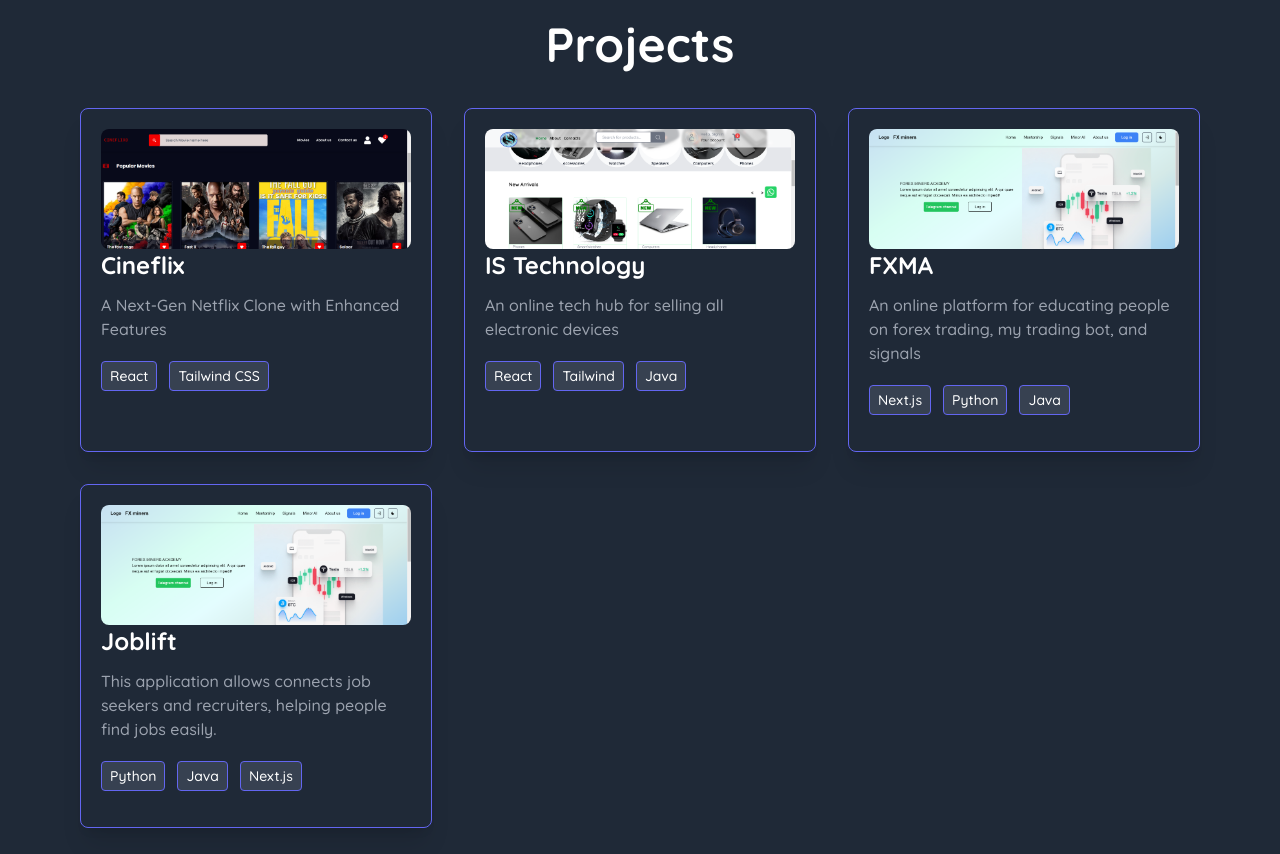
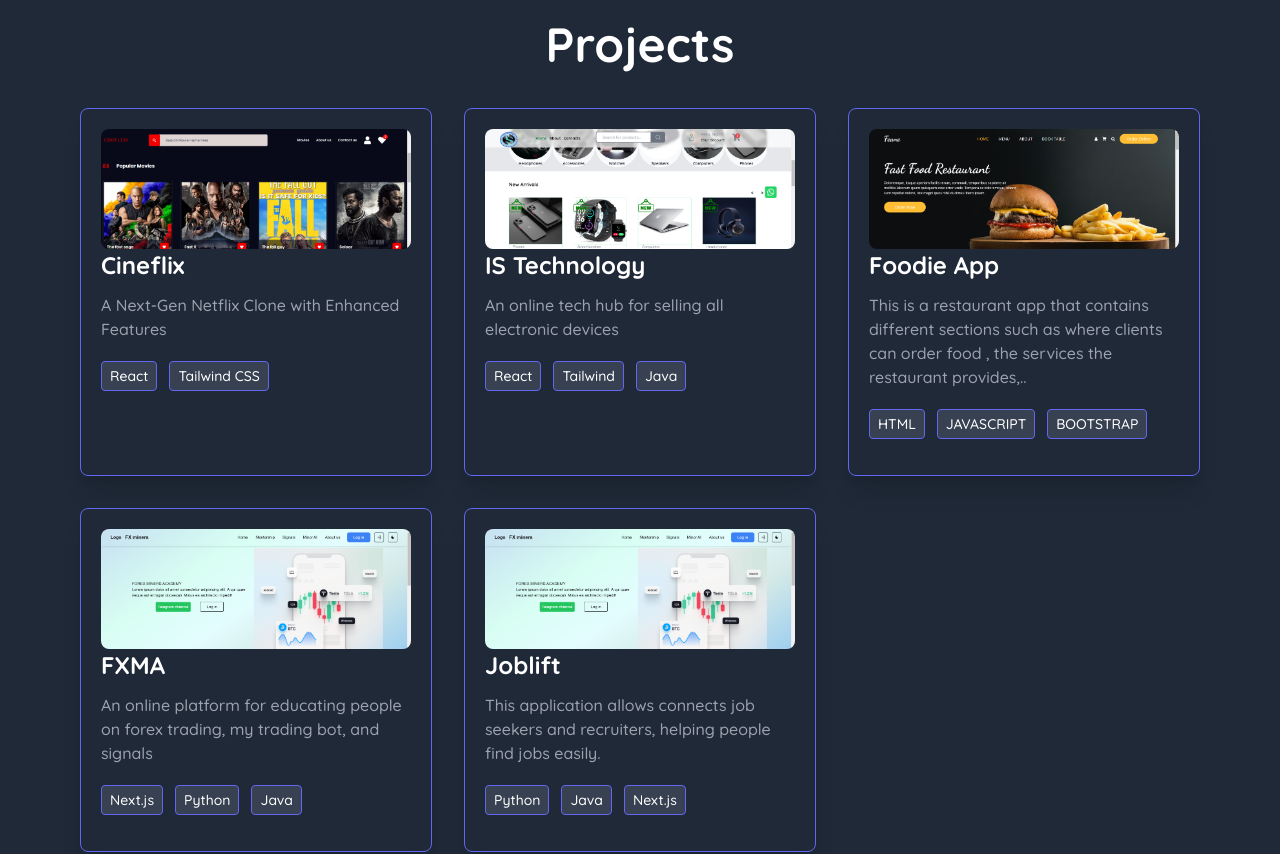
Before and after one commit to Paulin-NIYOBYOSE/Portfolio, a React (Create React App) app: page / in a window 1280 px wide. Shown: the part 860-1714 px from the top of the page. Built offline with nearby package versions, Linux system fonts and the light colour scheme.

Commit message:
Added foodie to projects

```diff
--- a/src/components/Projects.js
+++ b/src/components/Projects.js
@@ -19,6 +19,16 @@ const projects = [
         liveLink: "https://is-tech-eta.vercel.app/",
         image: "./istech.png"
     },
+    {
+        title: "Foodie App",
+        description: "This is a restaurant app that contains different sections such as where clients can order food , the services the restaurant provides,..",
+        stack: ["HTML", "JAVASCRIPT", "BOOTSTRAP"],
+        githubLink: "https://github.com/Paulin-NIYOBYOSE/Foodie-app",
+        liveLink: "https://foodie-app-np.vercel.app/",
+        image: "./foodie.png"
+    },
+
+
     {
         title: "FXMA",
         description: "An online platform for educating people on forex trading, my trading bot, and signals",
```
Also changed, not shown: public/foodie.png (added).
